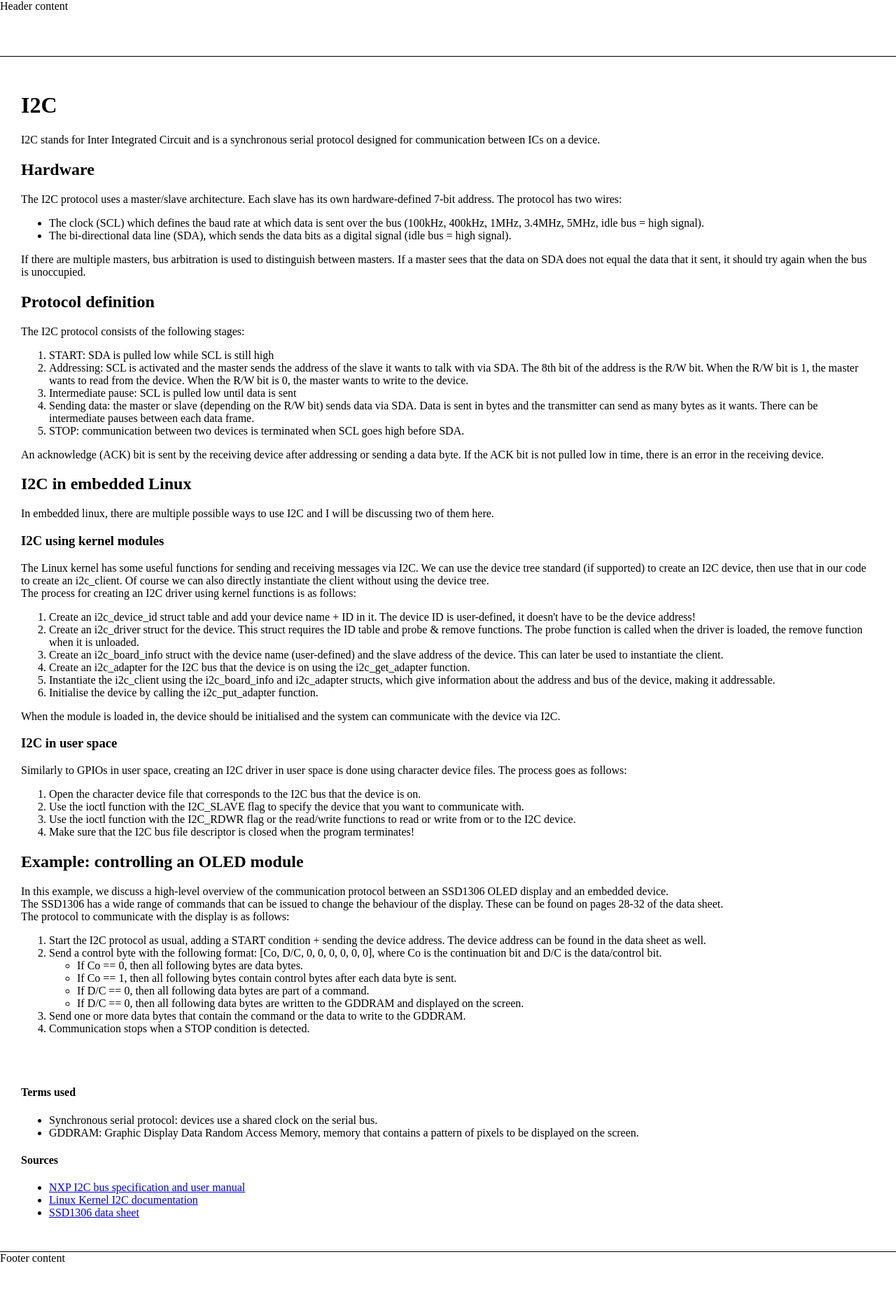
After one commit to mavaneerden/website, a PHP site: page /embedded-linux/i2c.php in a window 1280 px wide. The commit adds this page. Shown: the whole page at 70% size. Run offline with PHP 8.4, Linux system fonts and the light colour scheme; data that the repository does not hold is empty.

Commit message:
Add GPIO and I2C explainers

```diff
--- /dev/null
+++ b/embedded-linux/i2c.php
@@ -0,0 +1,151 @@
+<?php
+    $title = "Embedded Software - I2C";
+    include "$_SERVER[DOCUMENT_ROOT]/templates/page_head.php";
+?>
+<?php include "$_SERVER[DOCUMENT_ROOT]/templates/elements/header.php"; ?>
+
+<h1>I2C</h1>
+
+<p>
+I2C stands for Inter Integrated Circuit and is a synchronous serial protocol designed for communication between ICs on a device.
+</p>
+
+<h2>Hardware</h2>
+<p>
+The I2C protocol uses a master/slave architecture. Each slave has its own hardware-defined 7-bit address. The protocol has two wires:
+<ul>
+    <li>The clock (SCL) which defines the baud rate at which data is sent over the bus (100kHz, 400kHz, 1MHz, 3.4MHz, 5MHz, idle bus = high signal).</li>
+    <li>The bi-directional data line (SDA), which sends the data bits as a digital signal (idle bus = high signal).</li>
+</ul>
+If there are multiple masters, bus arbitration is used to distinguish between masters. If a master sees that the data on
+SDA does not equal the data that it sent, it should try again when the bus is unoccupied.
+</p>
+
+<h2>Protocol definition</h2>
+<p>
+The I2C protocol consists of the following stages:
+<ol>
+    <li>START: SDA is pulled low while SCL is still high</li>
+    <li>
+        Addressing: SCL is activated and the master sends the address of the slave it wants to talk with via SDA.
+        The 8th bit of the address is the R/W bit. When the R/W bit is 1, the master wants to read from the device.
+        When the R/W bit is 0, the master wants to write to the device.
+    </li>
+    <li>Intermediate pause: SCL is pulled low until data is sent</li>
+    <li>
+        Sending data: the master or slave (depending on the R/W bit) sends data via SDA.
+        Data is sent in bytes and the transmitter can send as many bytes as it wants.
+        There can be intermediate pauses between each data frame.
+    </li>
+    <li>STOP: communication between two devices is terminated when SCL goes high before SDA.</li>
+</ol>
+An acknowledge (ACK) bit is sent by the receiving device after addressing or sending a data byte.
+If the ACK bit is not pulled low in time, there is an error in the receiving device.
+</p>
+
+<h2>I2C in embedded Linux</h2>
+<p>
+In embedded linux, there are multiple possible ways to use I2C and I will be discussing two of them here.
+</p>
+
+<h3>I2C using kernel modules</h3>
+<p>
+The Linux kernel has some useful functions for sending and receiving messages via I2C.
+We can use the device tree standard (if supported) to create an I2C device, then use that
+in our code to create an i2c_client. Of course we can also directly instantiate the client without
+using the device tree.<br>
+The process for creating an I2C driver using kernel functions is as follows:
+<ol>
+    <li>
+        Create an i2c_device_id struct table and add your device name + ID in it.
+        The device ID is user-defined, it doesn't have to be the device address!
+    </li>
+    <li>
+        Create an i2c_driver struct for the device. This struct requires the ID table and probe &amp; remove functions.
+        The probe function is called when the driver is loaded, the remove function when it is unloaded.
+    </li>
+    <li>
+        Create an i2c_board_info struct with the device name (user-defined) and the slave address of the device. This
+        can later be used to instantiate the client.
+    </li>
+    <li>
+        Create an i2c_adapter for the I2C bus that the device is on using the i2c_get_adapter function.
+    </li>
+    <li>
+        Instantiate the i2c_client using the i2c_board_info and i2c_adapter structs, which give information about
+        the address and bus of the device, making it addressable.
+    </li>
+    <li>
+        Initialise the device by calling the i2c_put_adapter function.
+    </li>
+</ol>
+When the module is loaded in, the device should be initialised and the system can communicate with the device via I2C.
+</p>
+
+<h3>I2C in user space</h3>
+<p>
+Similarly to GPIOs in user space, creating an I2C driver in user space is done using character device files.
+The process goes as follows:
+<ol>
+    <li>
+        Open the character device file that corresponds to the I2C bus that the device is on.
+    </li>
+    <li>
+        Use the ioctl function with the I2C_SLAVE flag to specify the device that you want to communicate with.
+    </li>
+    <li>
+        Use the ioctl function with the I2C_RDWR flag or the read/write functions to read or write from or to the I2C device.
+    </li>
+    <li>
+        Make sure that the I2C bus file descriptor is closed when the program terminates!
+    </li>
+</ol>
+</p>
+
+<h2>Example: controlling an OLED module</h2>
+<p>
+In this example, we discuss a high-level overview of the communication protocol between an SSD1306 OLED display and
+an embedded device.<br>
+The SSD1306 has a wide range of commands that can be issued to change the behaviour of the display. These can be found
+on pages 28-32 of the data sheet.<br>
+The protocol to communicate with the display is as follows:
+<ol>
+    <li>
+        Start the I2C protocol as usual, adding a START condition + sending the device address. The device address can be
+        found in the data sheet as well.
+    </li>
+    <li>
+        Send a control byte with the following format: [Co, D/C, 0, 0, 0, 0, 0, 0], where Co is the continuation bit and
+        D/C is the data/control bit.
+        <ul>
+        <li>If Co == 0, then all following bytes are data bytes.</li>
+        <li>If Co == 1, then all following bytes contain control bytes after each data byte is sent.</li>
+        <li>If D/C == 0, then all following data bytes are part of a command.</li>
+        <li>If D/C == 0, then all following data bytes are written to the GDDRAM and displayed on the screen.</li>
+        </ul>
+    </li>
+    <li>
+        Send one or more data bytes that contain the command or the data to write to the GDDRAM.
+    </li>
+    <li>
+        Communication stops when a STOP condition is detected.
+    </li>
+</ol>
+</p>
+
+<br></br>
+
+<h4>Terms used</h4>
+<ul>
+    <li>Synchronous serial protocol: devices use a shared clock on the serial bus.</li>
+    <li>GDDRAM: Graphic Display Data Random Access Memory, memory that contains a pattern of pixels to be displayed on the screen.</li>
+</ul>
+<h4>Sources</h4>
+<ul>
+    <li><a href="https://www.nxp.com/docs/en/user-guide/UM10204.pdf">NXP I2C bus specification and user manual</a></li>
+    <li><a href="https://www.kernel.org/doc/html/latest/i2c/index.html">Linux Kernel I2C documentation</a></li>
+    <li><a href="https://cdn-shop.adafruit.com/datasheets/SSD1306.pdf">SSD1306 data sheet</a></li>
+</ul>
+
+<?php include "$_SERVER[DOCUMENT_ROOT]/templates/elements/footer.php"; ?>
+<?php include "$_SERVER[DOCUMENT_ROOT]/templates/page_foot.php"; ?>
```
Also changed, not shown: embedded-linux/gpio.php (added, +62 -0 lines), index.php (+15 -0 lines).
